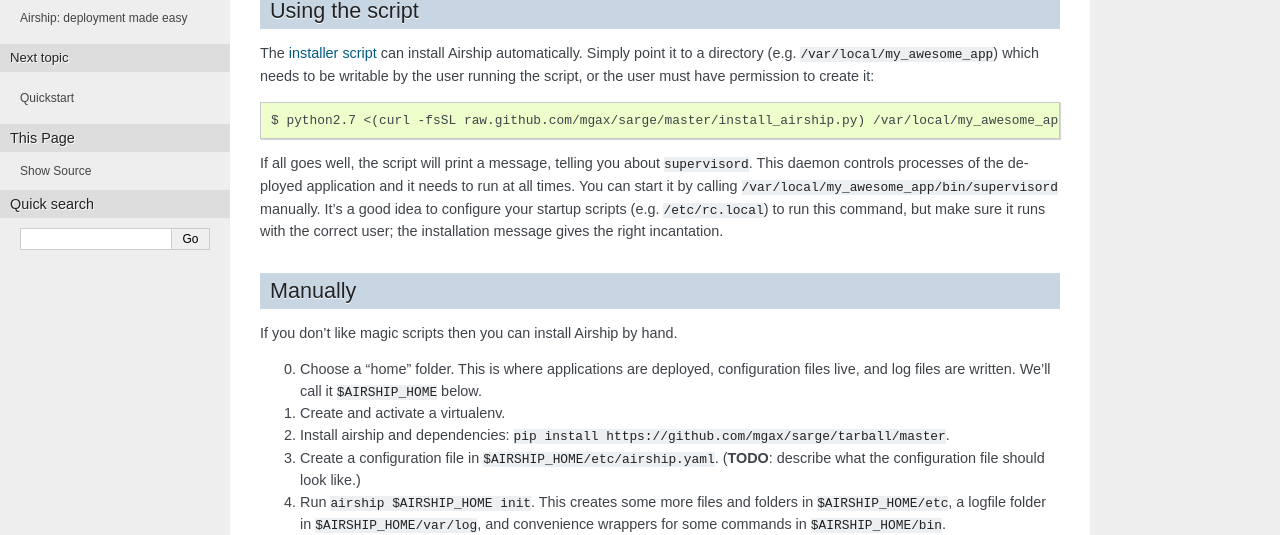
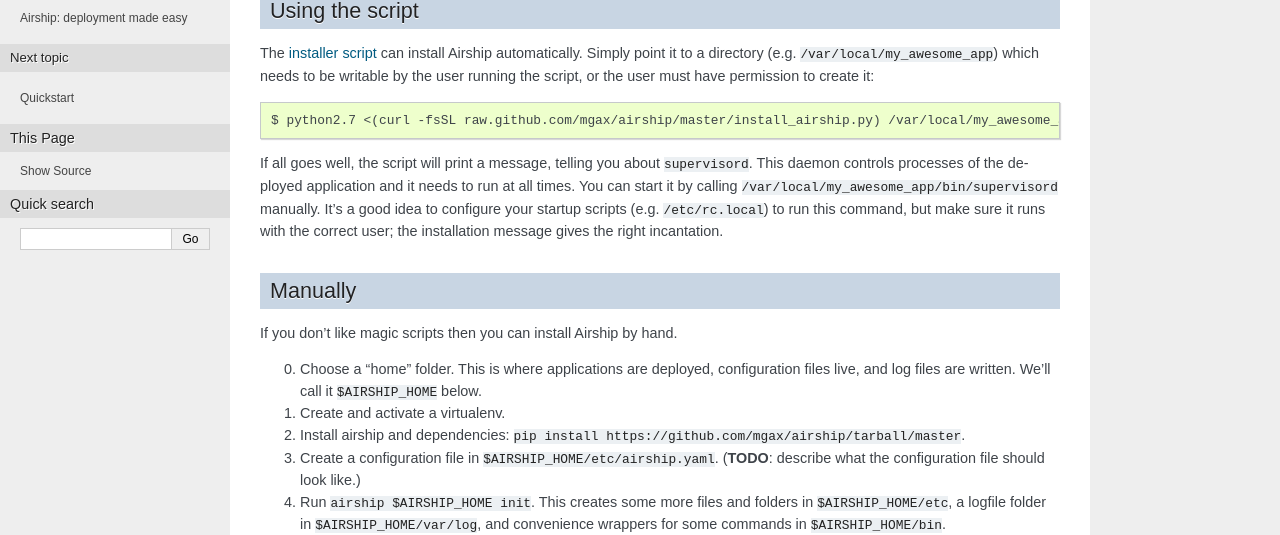
Before and after one commit to mgax/airship, a Sphinx documentation site: the page built from docs/installation.rst, in a window 1280 px wide. Shown: the part 190-725 px from the top of the page. Built offline with Sphinx 7.4.7, drawn with Linux system fonts in a browser that asks for light colours.

Commit message:
rename github repo

```diff
--- a/README.rst
+++ b/README.rst
@@ -29,13 +29,13 @@
 You can use `this fabfile`_ in your project to deploy against an Airship
 server. To set up the server quickly, run the `magic installer`_::
 
-    python2.7 <(curl -fsSL raw.github.com/mgax/sarge/master/install_airship.py) /var/local/my_awesome_app
+    python2.7 <(curl -fsSL raw.github.com/mgax/airship/master/install_airship.py) /var/local/my_awesome_app
 
 .. _this fabfile: https://gist.github.com/4266737
-.. _magic installer: https://github.com/mgax/sarge/blob/master/install_airship.py
+.. _magic installer: https://github.com/mgax/airship/blob/master/install_airship.py
 
 The code and issue tracker are `on GitHub`_ and documentation is hosted
 by `Read the Docs`_.
 
-.. _on GitHub: https://github.com/mgax/sarge
+.. _on GitHub: https://github.com/mgax/airship
 .. _Read the Docs: https://sarge-deployer.readthedocs.org/
--- a/docs/installation.rst
+++ b/docs/installation.rst
@@ -13,7 +13,7 @@
 writable by the user running the script, or the user must have
 permission to create it::
 
-    $ python2.7 <(curl -fsSL raw.github.com/mgax/sarge/master/install_airship.py) /var/local/my_awesome_app
+    $ python2.7 <(curl -fsSL raw.github.com/mgax/airship/master/install_airship.py) /var/local/my_awesome_app
 
 If all goes well, the script will print a message, telling you about
 ``supervisord``.  This daemon controls processes of the deployed
@@ -23,7 +23,7 @@
 run this command, but make sure it runs with the correct user; the
 installation message gives the right incantation.
 
-.. _installer script: https://github.com/mgax/sarge/blob/master/install_airship.py
+.. _installer script: https://github.com/mgax/airship/blob/master/install_airship.py
 
 
 Manually
@@ -35,7 +35,7 @@
    ``$AIRSHIP_HOME`` below.
 1. Create and activate a virtualenv.
 2. Install airship and dependencies:
-   ``pip install https://github.com/mgax/sarge/tarball/master``.
+   ``pip install https://github.com/mgax/airship/tarball/master``.
 3. Create a configuration file in ``$AIRSHIP_HOME/etc/airship.yaml``.
    (**TODO**: describe what the configuration file should look like.)
 4. Run ``airship $AIRSHIP_HOME init``. This creates some more files and
--- a/docs/quickstart.rst
+++ b/docs/quickstart.rst
@@ -141,7 +141,7 @@
 Airship comes with an easy-to-use `installer script`_. Pick a folder
 (let's call it ``$AIRSHIP_HOME``) and run the script; it will:
 
-.. _installer script: https://github.com/mgax/sarge/blob/master/install_airship.py
+.. _installer script: https://github.com/mgax/airship/blob/master/install_airship.py
 
 * Download dependencies to ``$AIRSHIP_HOME/dist``;
 * Create a virtualenv at ``$AIRSHIP_HOME/opt/airship-env`` and install the
--- a/install_airship.py
+++ b/install_airship.py
@@ -1,5 +1,5 @@
 """ Airship automated installation script
-usage: python2.7 <(curl -fsSL raw.github.com/mgax/sarge/master/install_airship.py) /var/local/my_awesome_app
+usage: python2.7 <(curl -fsSL raw.github.com/mgax/airship/master/install_airship.py) /var/local/my_awesome_app
 """
 
 import os
@@ -9,8 +9,8 @@
 import json
 
 
-AIRSHIP_PACKAGE = 'https://github.com/mgax/sarge/tarball/master'
-AIRSHIP_GIT = 'git+https://github.com/mgax/sarge.git#egg=Airship'
+AIRSHIP_PACKAGE = 'https://github.com/mgax/airship/tarball/master'
+AIRSHIP_GIT = 'git+https://github.com/mgax/airship.git#egg=Airship'
 PATH_PY_URL = 'https://raw.github.com/jaraco/path.py/2.3/path.py'
 VIRTUALENV_URL = 'https://raw.github.com/pypa/virtualenv/develop/virtualenv.py'
 DISTRIBUTE_URL = ('http://pypi.python.org/packages/source/'
```
Also changed, not shown: 1 other file.
